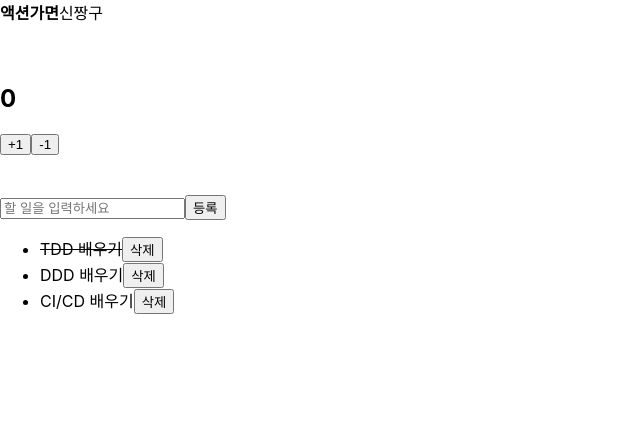
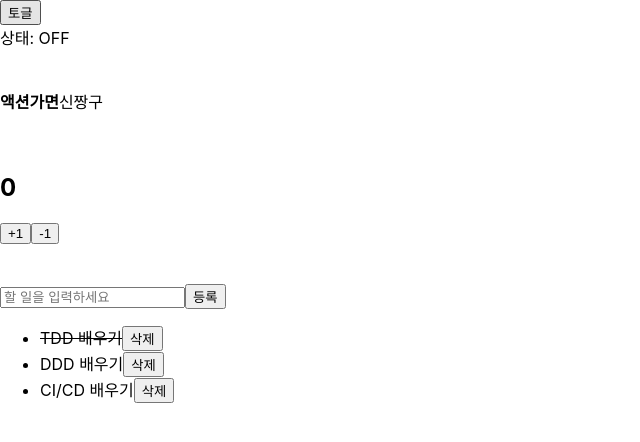
Before and after one commit to orchsik/react-testingbasic, a React app in the folder rtl-tutorial/: page / in a window 1280 px wide. Shown: the top 442 px of the page, without its empty margins (0-640 px from the left). Built offline with nearby package versions, Linux system fonts and the light colour scheme.

Commit message:
Add: 비동기 테스트 방법

```diff
--- a/rtl-tutorial/src/App.js
+++ b/rtl-tutorial/src/App.js
@@ -1,11 +1,14 @@
+import DelayedToggle from "./delayed/DelayedToggle";
+import Profile from "./profile/Profile";
 import Counter from "./counter/Counter";
-import Profile from "./profile/Profile";
-
 import TodoApp from "./todo/TodoApp";
 
 const App = () => {
   return (
     <>
+      <DelayedToggle />
+      <br />
+      <br />
       <Profile username="액션가면" name="신짱구" />
       <br />
       <br />
--- /dev/null
+++ b/rtl-tutorial/src/delayed/DelayedToggle.js
@@ -0,0 +1,23 @@
+import { useCallback, useState } from "react";
+
+const DelayedToggle = () => {
+  const [toggle, setToggle] = useState(false);
+
+  const onToggle = useCallback(() => {
+    setTimeout(() => {
+      setToggle((toggle) => !toggle);
+    }, 1000);
+  }, []);
+
+  return (
+    <div>
+      <button onClick={onToggle}>토글</button>
+      <div>
+        상태: <span>{toggle ? "ON" : "OFF"}</span>
+      </div>
+      {toggle && <div>야호!!</div>}
+    </div>
+  );
+};
+
+export default DelayedToggle;
```
Also changed, not shown: 1 other file (tests, documents, lock files or other folders).
